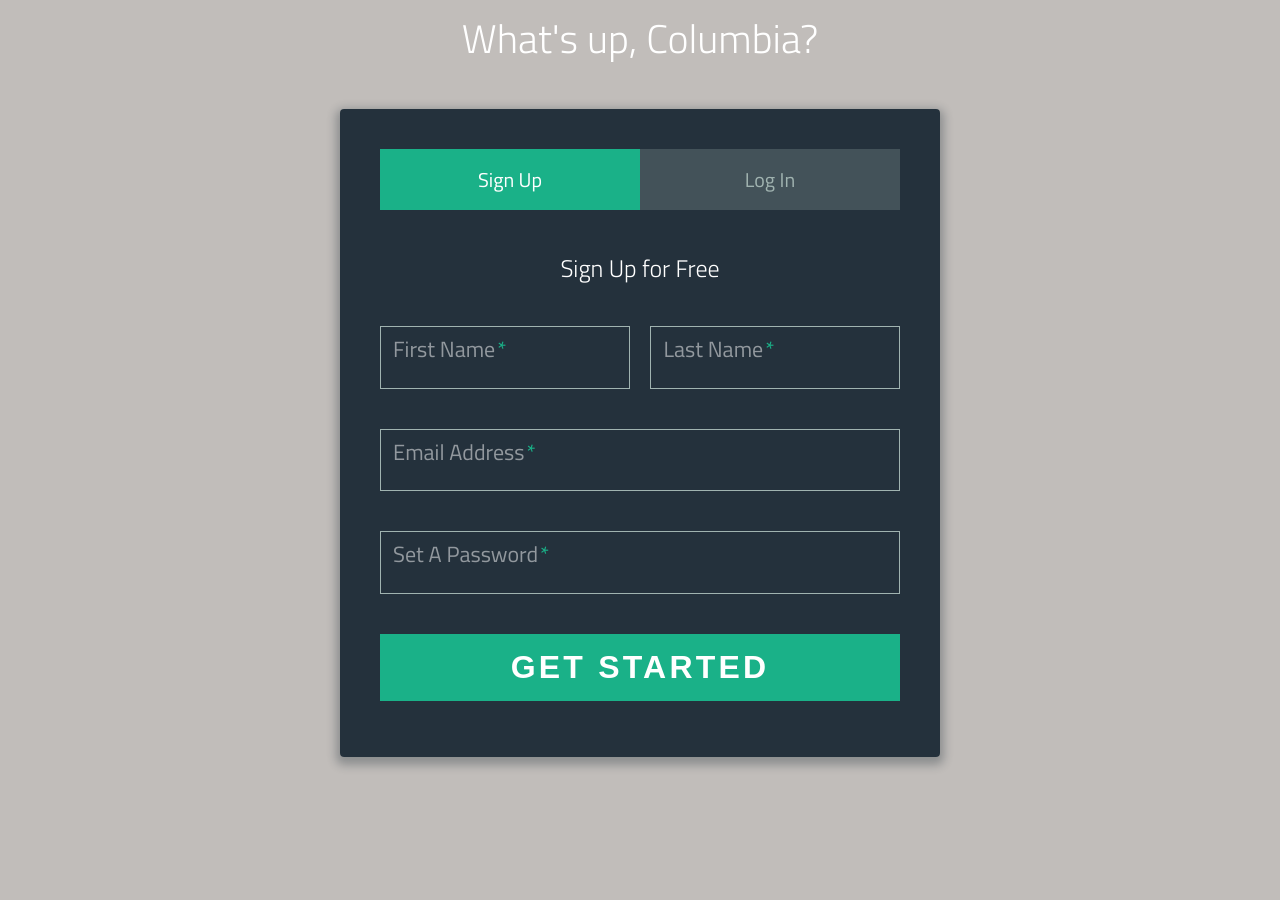
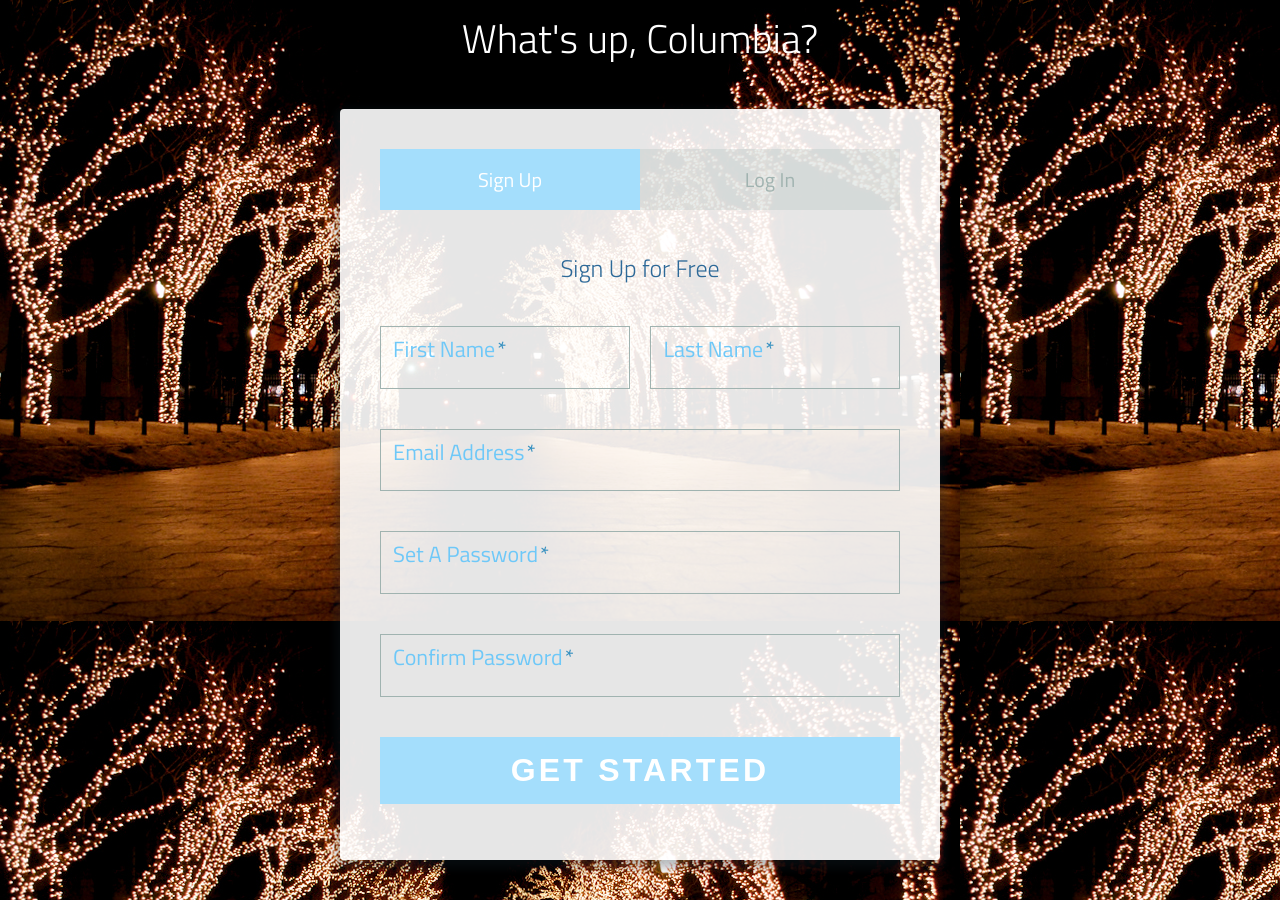
Before and after one commit to Advanced-Software-Engineering-Project/events-calendar, a plain HTML site: page webapp/login/index.html in a window 1280 px wide. Both pictures are taken after a click on the link "Sign Up". Before the commit the page ends 800 px from the top, so only its background shows below. Drawn offline with nearby package versions, Linux system fonts and the light colour scheme.

Commit message:
style of login/signup

```diff
--- a/webapp/login/index.html
+++ b/webapp/login/index.html
@@ -1,3 +1,5 @@
+<html>
+<body>
 <head>
     <h1>What's up, Columbia?</h1>
 
@@ -51,6 +53,14 @@
             <input type="password"required autocomplete="off" id="password"/>
           </div>
 
+          <div class="field-wrap">
+            <label>
+              Confirm Password<span class="req">*</span>
+            </label>
+            <input type="password"required autocomplete="off" id="confirm_password"/>
+          </div>
+
+
           <button type="submit" class="button button-block" onclick = "new_account()"/>Get Started</button>
 
           </form>
@@ -88,3 +98,5 @@
 
 </div> <!-- /form -->
 <script src="login.js"></script>
+</body>
+</html>
--- a/webapp/login/login.css
+++ b/webapp/login/login.css
@@ -13,22 +13,22 @@ html {
 }
 
 body {
-  background: #c1bdba;
+  background-image: url("../images/login_night.jpg");
   font-family: 'Titillium Web', sans-serif;
 }
 
 a {
   text-decoration: none;
-  color: #1ab188;
+  color: #6EC8F8;
   -webkit-transition: .5s ease;
   transition: .5s ease;
 }
 a:hover {
-  color: #179b77;
+  color: #2D6998;
 }
 
 .form {
-  background: rgba(19, 35, 47, 0.9);
+  background: rgba(255, 255, 255, 0.9);
   padding: 40px;
   max-width: 600px;
   margin: 40px auto;
@@ -61,11 +61,11 @@ a:hover {
   transition: .5s ease;
 }
 .tab-group li a:hover {
-  background: #179b77;
+  background: #6bcdff;
   color: #ffffff;
 }
 .tab-group .active a {
-  background: #1ab188;
+  background: #a4defc;
   color: #ffffff;
 }
 
@@ -75,7 +75,7 @@ a:hover {
 
 h2 {
   text-align: center;
-  color: #ffffff;
+  color: #2D6998;
   font-weight: 300;
   margin: 0 0 40px;
 }
@@ -85,7 +85,7 @@ label {
   -webkit-transform: translateY(6px);
           transform: translateY(6px);
   left: 13px;
-  color: rgba(255, 255, 255, 0.5);
+  color: #6EC8F8;
   -webkit-transition: all 0.25s ease;
   transition: all 0.25s ease;
   -webkit-backface-visibility: hidden;
@@ -94,7 +94,7 @@ label {
 }
 label .req {
   margin: 2px;
-  color: #1ab188;
+  color: rgb(54, 144, 192);
 }
 
 label.active {
@@ -108,11 +108,11 @@ label.active .req {
 }
 
 label.highlight {
-  color: #ffffff;
+  color: rgb(54, 144, 192);
 }
 
 input, textarea {
-  font-size: 4vw;
+  font-size: 22px;
   display: block;
   width: 100%;
   height: 8%;
@@ -120,14 +120,14 @@ input, textarea {
   background: none;
   background-image: none;
   border: 1px solid #a0b3b0;
-  color: #ffffff;
+  color: #6EC8F8;
   border-radius: 0;
   -webkit-transition: border-color .25s ease, box-shadow .25s ease;
   transition: border-color .25s ease, box-shadow .25s ease;
 }
 input:focus, textarea:focus {
   outline: 0;
-  border-color: #1ab188;
+  border-color: rgb(5, 112, 176);
 }
 
 textarea {
@@ -163,14 +163,14 @@ textarea {
   font-weight: 600;
   text-transform: uppercase;
   letter-spacing: .1em;
-  background: #1ab188;
+  background: #a4defc;
   color: #ffffff;
   -webkit-transition: all 0.5s ease;
   transition: all 0.5s ease;
   -webkit-appearance: none;
 }
 .button:hover, .button:focus {
-  background: #179b77;
+  background: #6bcdff;
 }
 
 .button-block {
--- a/webapp/login/login.js
+++ b/webapp/login/login.js
@@ -42,6 +42,20 @@ $('.tab a').on('click', function (e) {
 
 });
 
+var password = document.getElementById("password")
+  , confirm_password = document.getElementById("confirm_password");
+
+function validatePassword(){
+  if(password.value != confirm_password.value) {
+    confirm_password.setCustomValidity("Passwords Don't Match");
+  } else {
+    confirm_password.setCustomValidity('');
+  }
+}
+
+password.onchange = validatePassword;
+confirm_password.onkeyup = validatePassword;
+
 function new_account(){
     var obj ={};
     obj[firstname] = $("#firstname").val();
```
Also changed, not shown: webapp/images/login_night.jpg (added).
